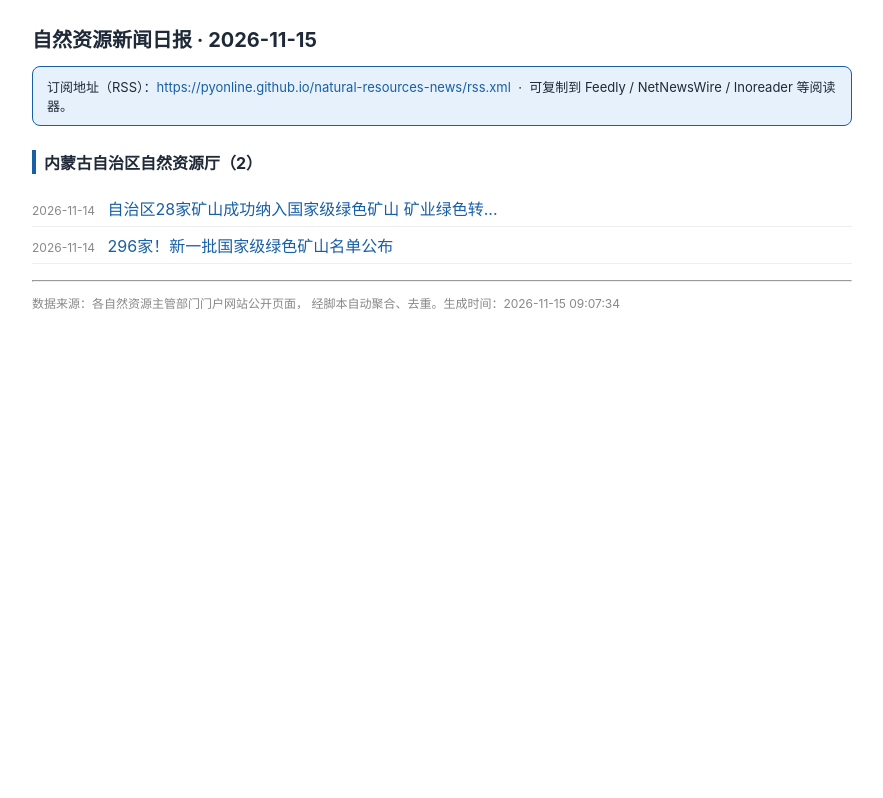
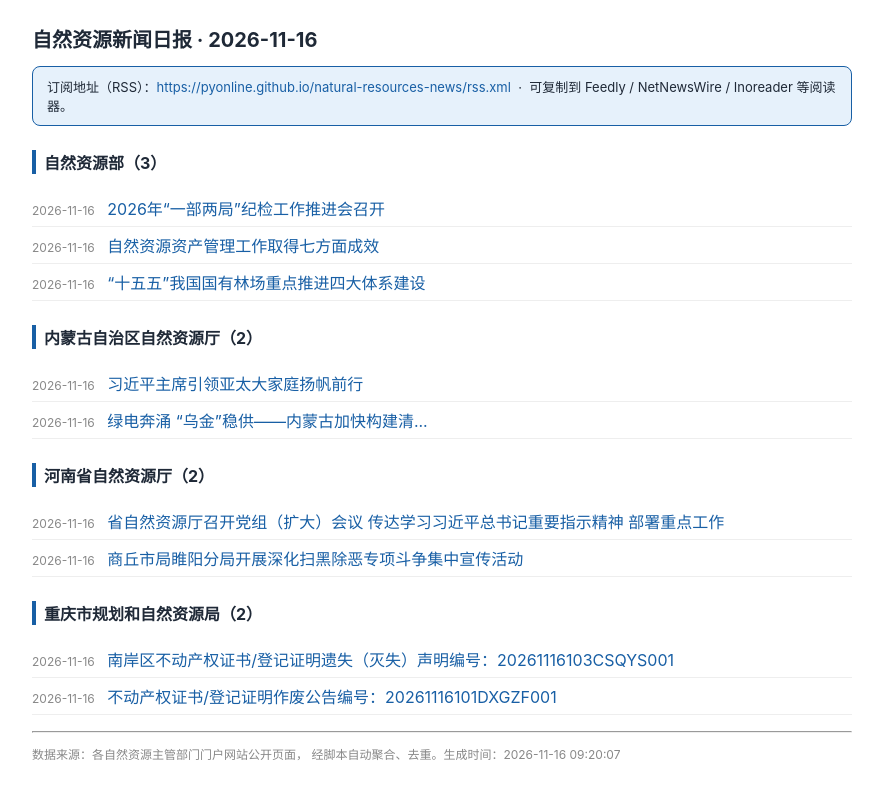
Before and after one commit to pyonline/natural-resources-news, a plain HTML site: page index.html in a window 1280 px wide. Shown: the whole page, without its empty margins (198-1081 px from the left). Drawn offline with Linux system fonts and the light colour scheme.

Commit message:
update index.html 2026-11-16

```diff
--- a/index.html
+++ b/index.html
@@ -3,7 +3,7 @@
 <head>
 <meta charset="utf-8">
 <meta name="viewport" content="width=device-width, initial-scale=1">
-<title>自然资源新闻日报 · 2026-11-15</title>
+<title>自然资源新闻日报 · 2026-11-16</title>
 <style>
   body { font-family: -apple-system, "PingFang SC", "Microsoft YaHei", sans-serif;
          max-width: 820px; margin: 24px auto; padding: 0 16px; color: #1f2937; }
@@ -21,16 +21,32 @@
 </style>
 </head>
 <body>
-  <h1>自然资源新闻日报 · 2026-11-15</h1>
+  <h1>自然资源新闻日报 · 2026-11-16</h1>
   <div class="sub">订阅地址（RSS）：<a href="https://pyonline.github.io/natural-resources-news/rss.xml">https://pyonline.github.io/natural-resources-news/rss.xml</a>
     &nbsp;·&nbsp; 可复制到 Feedly / NetNewsWire / Inoreader 等阅读器。</div>
+      <h2>自然资源部（3）</h2>
+      <ul>
+        <li><span class="date">2026-11-16</span> <a href="https://www.mnr.gov.cn/dt/ywbb/202611/t20261116_2942604.html">2026年“一部两局”纪检工作推进会召开</a></li>
+        <li><span class="date">2026-11-16</span> <a href="https://www.mnr.gov.cn/dt/ywbb/202611/t20261116_2942603.html">自然资源资产管理工作取得七方面成效</a></li>
+        <li><span class="date">2026-11-16</span> <a href="https://www.mnr.gov.cn/dt/ywbb/202611/t20261116_2942602.html">“十五五”我国国有林场重点推进四大体系建设</a></li>
+      </ul>
       <h2>内蒙古自治区自然资源厅（2）</h2>
       <ul>
-        <li><span class="date">2026-11-14</span> <a href="https://zrzy.nmg.gov.cn/xwdt/zxdt/202611/t20261114_2977532.html">自治区28家矿山成功纳入国家级绿色矿山 矿业绿色转...</a></li>
-        <li><span class="date">2026-11-14</span> <a href="https://zrzy.nmg.gov.cn/xwdt/zxdt/202611/t20261114_2977531.html">296家！新一批国家级绿色矿山名单公布</a></li>
+        <li><span class="date">2026-11-16</span> <a href="https://zrzy.nmg.gov.cn/xwdt/ttxw/202611/t20261116_2977638.html">习近平主席引领亚太大家庭扬帆前行</a></li>
+        <li><span class="date">2026-11-16</span> <a href="https://zrzy.nmg.gov.cn/xwdt/zzqyw/202611/t20261116_2977642.html">绿电奔涌 “乌金”稳供——内蒙古加快构建清...</a></li>
+      </ul>
+      <h2>河南省自然资源厅（2）</h2>
+      <ul>
+        <li><span class="date">2026-11-16</span> <a href="http://dnr.henan.gov.cn/2026/11-16/3447617.html">省自然资源厅召开党组（扩大）会议 传达学习习近平总书记重要指示精神 部署重点工作</a></li>
+        <li><span class="date">2026-11-16</span> <a href="http://dnr.henan.gov.cn/2026/11-16/3447618.html">商丘市局睢阳分局开展深化扫黑除恶专项斗争集中宣传活动</a></li>
+      </ul>
+      <h2>重庆市规划和自然资源局（2）</h2>
+      <ul>
+        <li><span class="date">2026-11-16</span> <a href="https://ghzrzyj.cq.gov.cn/zwgk_186/fdzdgknr/gggs/bdcdjgg/202611/t20261116_16415079.html">南岸区不动产权证书/登记证明遗失（灭失）声明编号：20261116103CSQYS001</a></li>
+        <li><span class="date">2026-11-16</span> <a href="https://ghzrzyj.cq.gov.cn/zwgk_186/fdzdgknr/gggs/bdcdjgg/202611/t20261116_16415004.html">不动产权证书/登记证明作废公告编号：20261116101DXGZF001</a></li>
       </ul>
   <hr>
   <p style="color:#888;font-size:12px">数据来源：各自然资源主管部门门户网站公开页面，
-  经脚本自动聚合、去重。生成时间：2026-11-15 09:07:34</p>
+  经脚本自动聚合、去重。生成时间：2026-11-16 09:20:07</p>
 </body>
 </html>
```
